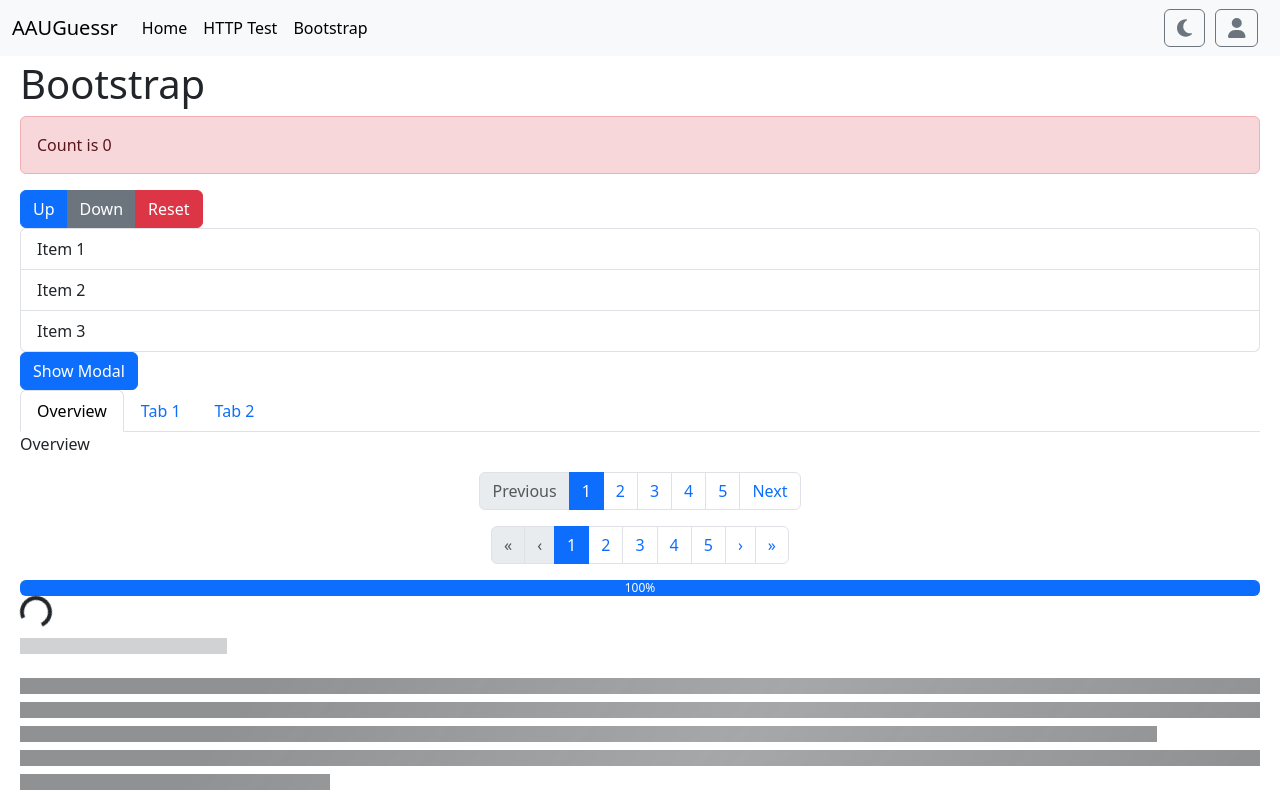
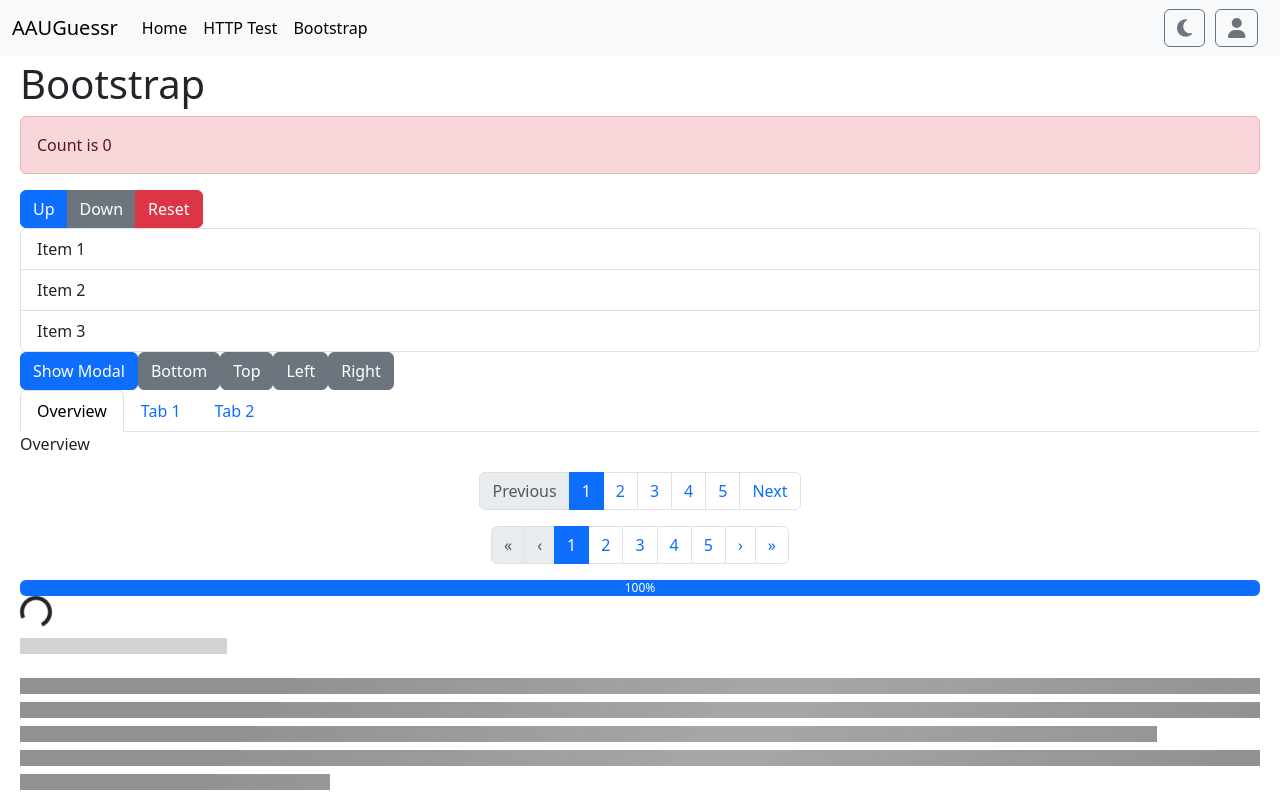
Before and after one commit to andersdk26/AAUGuessr, a React (Vite) app in the folder frontend/: page /bootstrap/overview in a window 1280 px wide. Built offline with nearby package versions, Linux system fonts and the light colour scheme.

Commit message:
feat!: Bootstrap Popover created

```diff
--- a/frontend/package.json
+++ b/frontend/package.json
@@ -10,10 +10,6 @@
         "preview": "vite preview"
     },
     "dependencies": {
-        "react": "^19.0.0",
-        "react-dom": "^19.0.0",
-        "react-router-dom": "^7.5.2",
-        "axios": "^1.8.2",
         "@fortawesome/fontawesome-svg-core": "^6.7.1",
         "@fortawesome/free-solid-svg-icons": "^6.7.1",
         "@fortawesome/react-fontawesome": "^0.2.2",
@@ -26,6 +22,7 @@
     },
     "devDependencies": {
         "@eslint/js": "^9.19.0",
+        "@types/bootstrap": "^5.2.10",
         "@types/node": "^22.17.2",
         "@types/react": "^19.0.8",
         "@types/react-dom": "^19.0.3",
--- /dev/null
+++ b/frontend/src/components/Popover.tsx
@@ -0,0 +1,108 @@
+import { ReactNode, useState, useRef, useLayoutEffect } from "react";
+
+interface PopoverProps {
+    children: ReactNode;
+    title?: string;
+    content: ReactNode;
+    placement?: "top" | "right" | "bottom" | "left";
+}
+
+/**
+ * A Popover component with arrow correctly centered on each side.
+ */
+function Popover({
+    children,
+    title,
+    content,
+    placement = "top",
+}: PopoverProps) {
+    const [visible, setVisible] = useState(false);
+    const triggerRef = useRef<HTMLSpanElement>(null);
+    const popoverRef = useRef<HTMLDivElement>(null);
+
+    useLayoutEffect(() => {
+        if (visible && triggerRef.current && popoverRef.current) {
+            const triggerRect = triggerRef.current.getBoundingClientRect();
+            const popoverEl = popoverRef.current;
+
+            // Reset
+            popoverEl.style.top = "";
+            popoverEl.style.left = "";
+
+            if (placement === "bottom") {
+                popoverEl.style.top = `${triggerRect.height + 8}px`;
+                popoverEl.style.left = `${
+                    triggerRect.width / 2 - popoverEl.offsetWidth / 2
+                }px`;
+            } else if (placement === "top") {
+                popoverEl.style.top = `${-popoverEl.offsetHeight - 8}px`;
+                popoverEl.style.left = `${
+                    triggerRect.width / 2 - popoverEl.offsetWidth / 2
+                }px`;
+            } else if (placement === "left") {
+                popoverEl.style.top = `${
+                    triggerRect.height / 2 - popoverEl.offsetHeight / 2
+                }px`;
+                popoverEl.style.left = `${-popoverEl.offsetWidth - 8}px`;
+            } else if (placement === "right") {
+                popoverEl.style.top = `${
+                    triggerRect.height / 2 - popoverEl.offsetHeight / 2
+                }px`;
+                popoverEl.style.left = `${triggerRect.width + 8}px`;
+            }
+        }
+    }, [visible, placement]);
+
+    return (
+        <div className="d-inline-block position-relative">
+            <span
+                ref={triggerRef}
+                onClick={() => setVisible(!visible)}
+                style={{ cursor: "pointer" }}
+            >
+                {children}
+            </span>
+
+            {visible && (
+                <div
+                    ref={popoverRef}
+                    className={`popover bs-popover-${placement} show`}
+                    style={{ position: "absolute", zIndex: 1000 }}
+                >
+                    {/* Pil i midten */}
+                    <div
+                        className="popover-arrow"
+                        style={{
+                            position: "absolute",
+                            ...(placement === "top" && {
+                                left: "50%",
+                                transform: "translateX(-50%)",
+                                top: "0",
+                            }),
+                            ...(placement === "bottom" && {
+                                left: "50%",
+                                transform: "translateX(-50%)",
+                                bottom: "0",
+                            }),
+                            ...(placement === "left" && {
+                                top: "50%",
+                                transform: "translateY(-50%)",
+                                left: "0",
+                            }),
+                            ...(placement === "right" && {
+                                top: "50%",
+                                transform: "translateY(-50%)",
+                                right: "0",
+                            }),
+                        }}
+                    ></div>
+
+                    {title && <div className="popover-header">{title}</div>}
+                    <div className="popover-body">{content}</div>
+                </div>
+            )}
+        </div>
+    );
+}
+
+export default Popover;
--- a/frontend/src/pages/Bootstrap.tsx
+++ b/frontend/src/pages/Bootstrap.tsx
@@ -11,6 +11,7 @@ import Placeholder from "../components/Placeholder";
 import ProgressBar from "../components/ProgressBar";
 import "../App.css";
 import Spinner from "../components/spinner";
+import Popover from "../components/Popover";
 
 /**
  * Site showing Bootstrap components
@@ -96,6 +97,37 @@ function Bootstrap() {
             )}
             <ListGroup items={list}></ListGroup>
             <Button onClick={() => setShowModal(true)}>Show Modal</Button>
+            <Popover
+                placement="bottom"
+                title="Popover bottom"
+                content="Jeg er nedenunder"
+            >
+                <button className="btn btn-secondary">Bottom</button>
+            </Popover>
+
+            <Popover
+                placement="top"
+                title="Popover top"
+                content="Jeg er ovenpå"
+            >
+                <button className="btn btn-secondary">Top</button>
+            </Popover>
+
+            <Popover
+                placement="left"
+                title="Popover left"
+                content="Jeg er til venstre"
+            >
+                <button className="btn btn-secondary">Left</button>
+            </Popover>
+
+            <Popover
+                placement="right"
+                title="Popover right"
+                content="Jeg er til højre"
+            >
+                <button className="btn btn-secondary">Right</button>
+            </Popover>
             <Tabs
                 items={[
                     { name: "Overview", path: "overview" },
```
Also changed, not shown: 1 other file (tests, documents, lock files or other folders).
